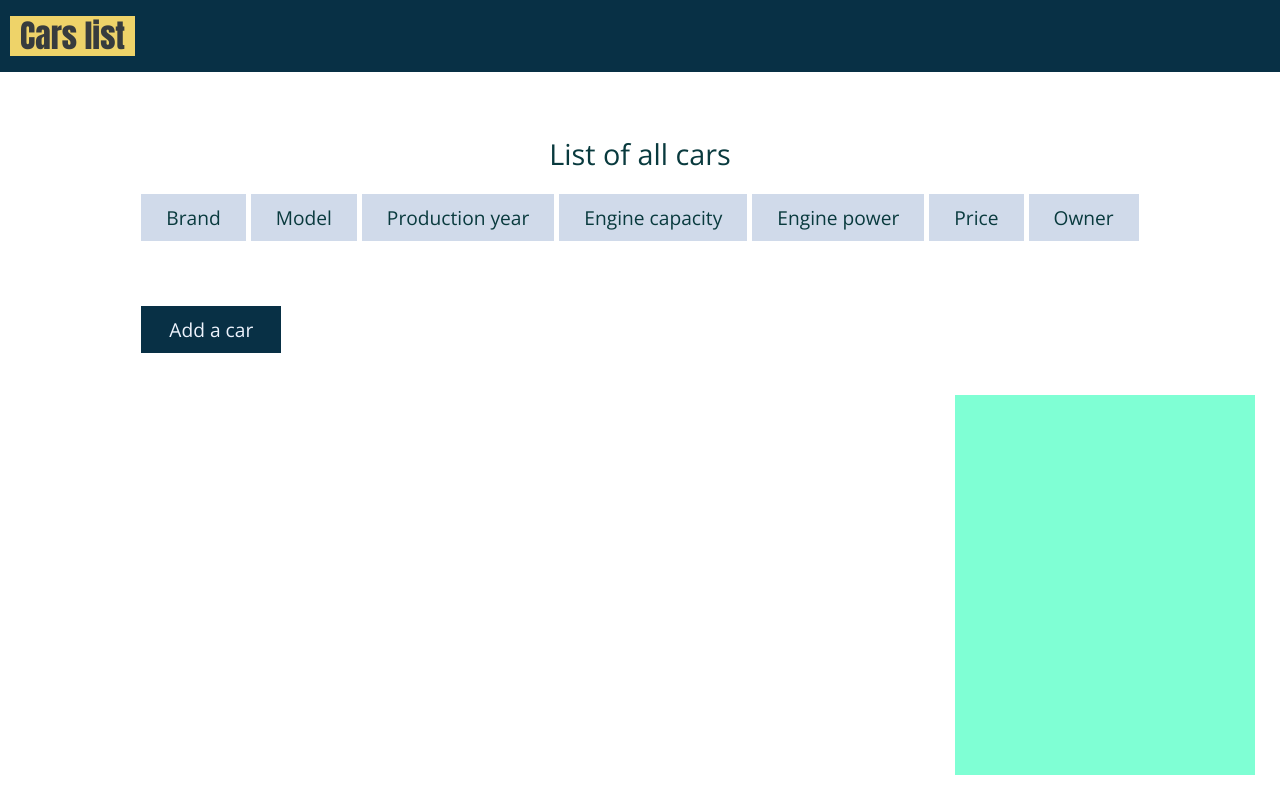
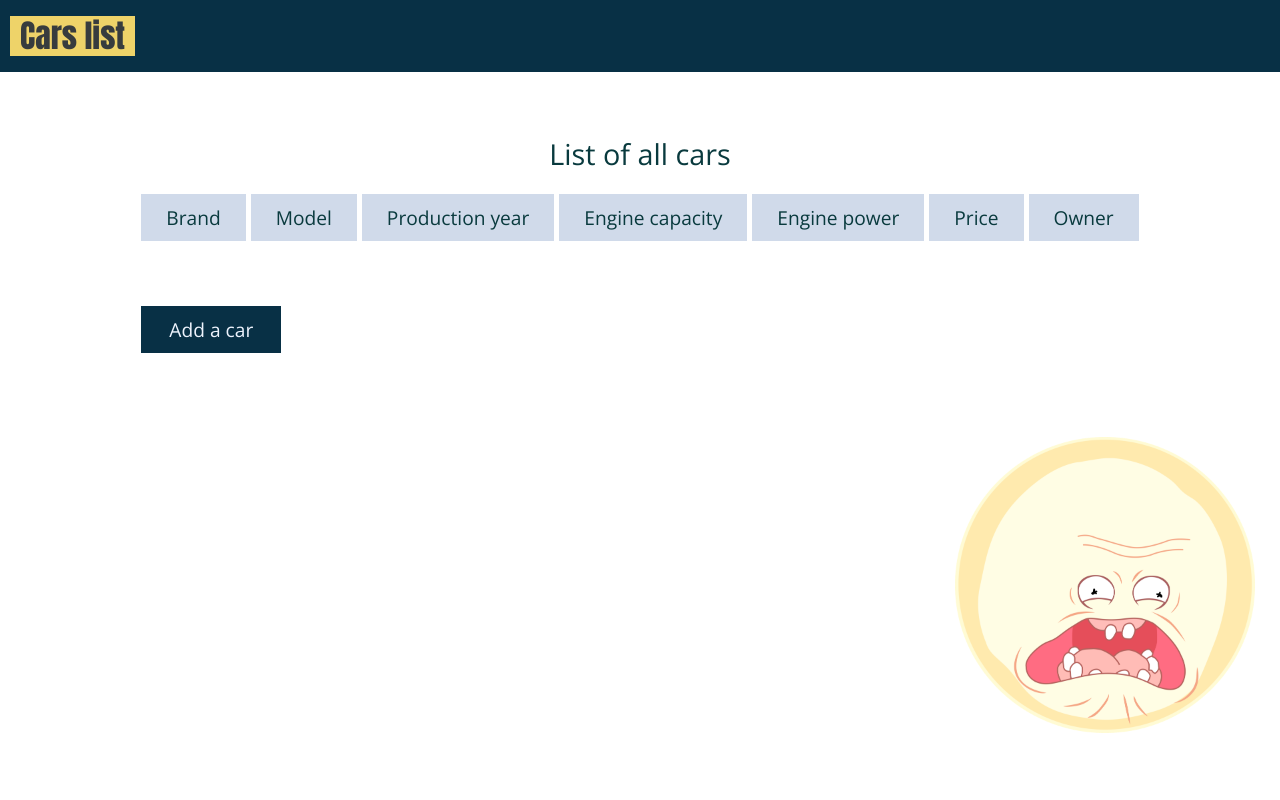
Before and after one commit to olga-arkhipenko/simple-car-list, a React app: page / in a window 1280 px wide. Built offline with nearby package versions, Linux system fonts and the light colour scheme; what react-router-prop-types would draw is missing.

Commit message:
Added widget cover image.

```diff
--- a/src/modules/weatherWidget/components/WeatherWidgetCover/index.css
+++ b/src/modules/weatherWidget/components/WeatherWidgetCover/index.css
@@ -7,14 +7,12 @@
     content: "";
     cursor: pointer;
 
-    /* background-image: url("/src/images/cover.png"); */
-    background-color: aquamarine;
+    background-image: url("./images/cover.png");
     background-repeat: no-repeat;
     background-position: center;
     background-size: contain;
 }
 
 .widget-cover:hover {
-    /* background-image: url("./images/coverHovered.png"); */
-    background-color: yellow;
+    background-image: url("./images/coverHovered.png");
 }
```
